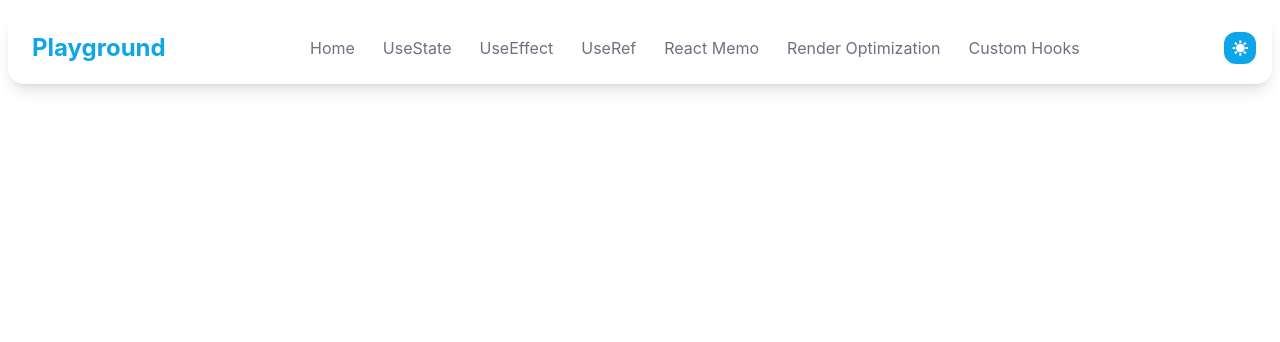
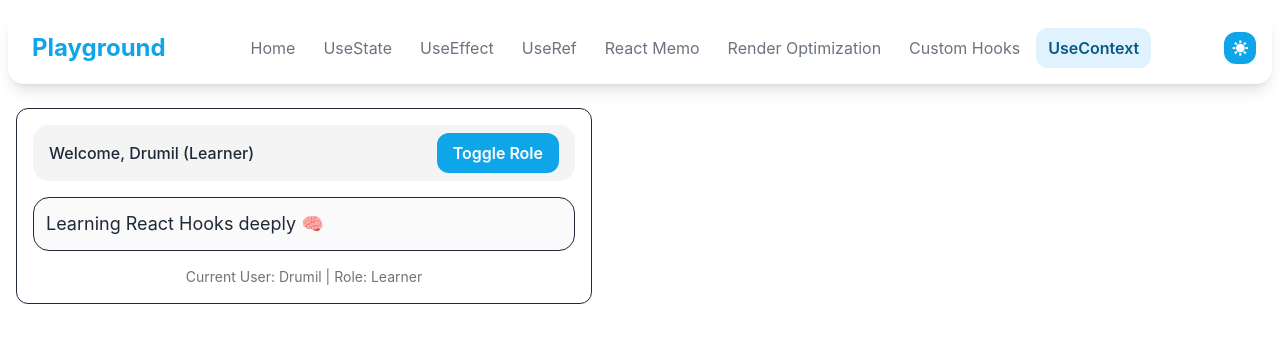
Before and after one commit to drumil1530/react-playground, a React (Vite) app: page /useContext in a window 1280 px wide. Shown: the top 342 px of the page. Built offline with nearby package versions, Linux system fonts and the light colour scheme.

Commit message:
feat: complete useContext experiments

```diff
--- a/src/App.tsx
+++ b/src/App.tsx
@@ -8,9 +8,19 @@ import Home from './pages/Home';
 import ThemeToggle from './components/ThemeToggle';
 import ReactMemoDemo from './demos/hooks/04-react-memo/ReactMemoDemo';
 import CustomHooksDemo from './demos/hooks/06-custom-hooks/CustomHooksDemo';
+import UseContextDemo from './demos/hooks/06-useContext/UseContextDemo';
 
 function App() {
-  const pages = ['home', 'useState', 'useEffect', 'useRef', 'react-memo', 'render-optimization', 'custom-hooks'];
+  const pages = [
+    'home',
+    'useState',
+    'useEffect',
+    'useRef',
+    'react-memo',
+    'render-optimization',
+    'custom-hooks',
+    'useContext',
+  ];
 
   return (
     <>
@@ -48,6 +58,7 @@ function App() {
           <Route path="/react-memo" element={<ReactMemoDemo />} />
           <Route path="/render-optimization" element={<UseCallbackDemo />} />
           <Route path="/custom-hooks" element={<CustomHooksDemo />} />
+          <Route path="/useContext" element={<UseContextDemo />} />
         </Routes>
       </div>
     </>
--- /dev/null
+++ b/src/demos/hooks/06-useContext/Dashboard.tsx
@@ -0,0 +1,15 @@
+import { useUser } from "./useUser";
+
+export default function Dashboard() {
+  const { user } = useUser();
+
+  return (
+    <main className="p-3 rounded-2xl bg-bg-100 border">
+      <p className="text-lg">
+        {user.role === 'Learner'
+          ? 'Learning React Hooks deeply 🧠'
+          : 'Guiding others on their React journey ✨'}
+      </p>
+    </main>
+  );
+}
--- /dev/null
+++ b/src/demos/hooks/06-useContext/Footer.tsx
@@ -0,0 +1,11 @@
+import { useUser } from "./useUser";
+
+export default function Footer() {
+  const { user } = useUser();
+
+  return (
+    <footer className="text-sm text-center text-neutral-500">
+      Current User: {user.name} | Role: {user.role}
+    </footer>
+  );
+}
--- /dev/null
+++ b/src/demos/hooks/06-useContext/Header.tsx
@@ -0,0 +1,21 @@
+import Button from '../../../components/Button';
+import { useUser } from './useUser';
+
+export default function Header() {
+  const { user, updateRole } = useUser();
+
+  return (
+    <header className="flex justify-between items-center py-2 px-4 bg-bg-200 rounded-2xl">
+      <h1 className="font-medium">
+        Welcome, {user.name} ({user.role})
+      </h1>
+      <Button
+        onClick={() =>
+          updateRole(user.role === 'Learner' ? 'Mentor' : 'Learner')
+        }
+      >
+        Toggle Role
+      </Button>
+    </header>
+  );
+}
--- /dev/null
+++ b/src/demos/hooks/06-useContext/UseContextDemo.tsx
@@ -0,0 +1,18 @@
+import Dashboard from './Dashboard';
+import Footer from './Footer';
+import Header from './Header';
+import UserProvider from './UserProvider';
+
+const UseContextDemo = () => {
+  return (
+    <UserProvider>
+      <div className="max-w-xl p-4 flex flex-col gap-4 rounded-xl border">
+        <Header />
+        <Dashboard />
+        <Footer />
+      </div>
+    </UserProvider>
+  );
+};
+
+export default UseContextDemo;
--- /dev/null
+++ b/src/demos/hooks/06-useContext/UserContext.tsx
@@ -0,0 +1,15 @@
+import { createContext } from 'react';
+
+type User = {
+  name: string;
+  role: string;
+};
+
+type UserContextType = {
+  user: User;
+  updateRole: (newRole: string) => void;
+};
+
+const UserContext = createContext<UserContextType | null>(null);
+
+export { type User, type UserContextType, UserContext };
--- /dev/null
+++ b/src/demos/hooks/06-useContext/UserProvider.tsx
@@ -0,0 +1,21 @@
+import { useState, type ReactNode } from 'react';
+import { UserContext, type User } from './UserContext';
+
+const UserProvider = ({ children }: { children: ReactNode }) => {
+  const [user, setUser] = useState<User>({
+    name: 'Drumil',
+    role: 'Learner',
+  });
+
+  const updateRole = (newRole: string) => {
+    setUser((prev) => ({ ...prev, role: newRole }));
+  };
+
+  return (
+    <UserContext.Provider value={{ user, updateRole }}>
+      {children}
+    </UserContext.Provider>
+  );
+};
+
+export default UserProvider;
--- /dev/null
+++ b/src/demos/hooks/06-useContext/useUser.ts
@@ -0,0 +1,8 @@
+import { useContext } from 'react';
+import { UserContext } from './UserContext';
+
+export function useUser() {
+  const context = useContext(UserContext);
+  if (!context) throw new Error('useUser must be used within UserProvider');
+  return context;
+}
```
